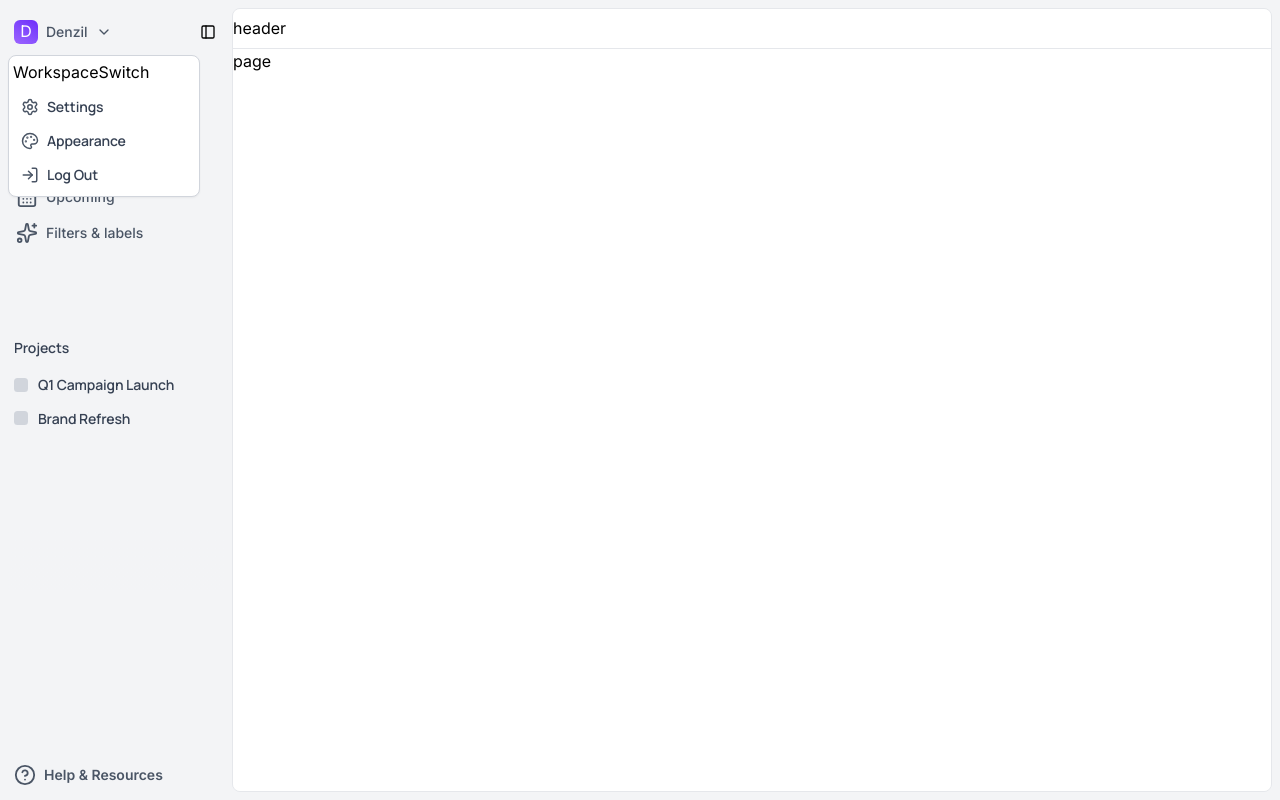
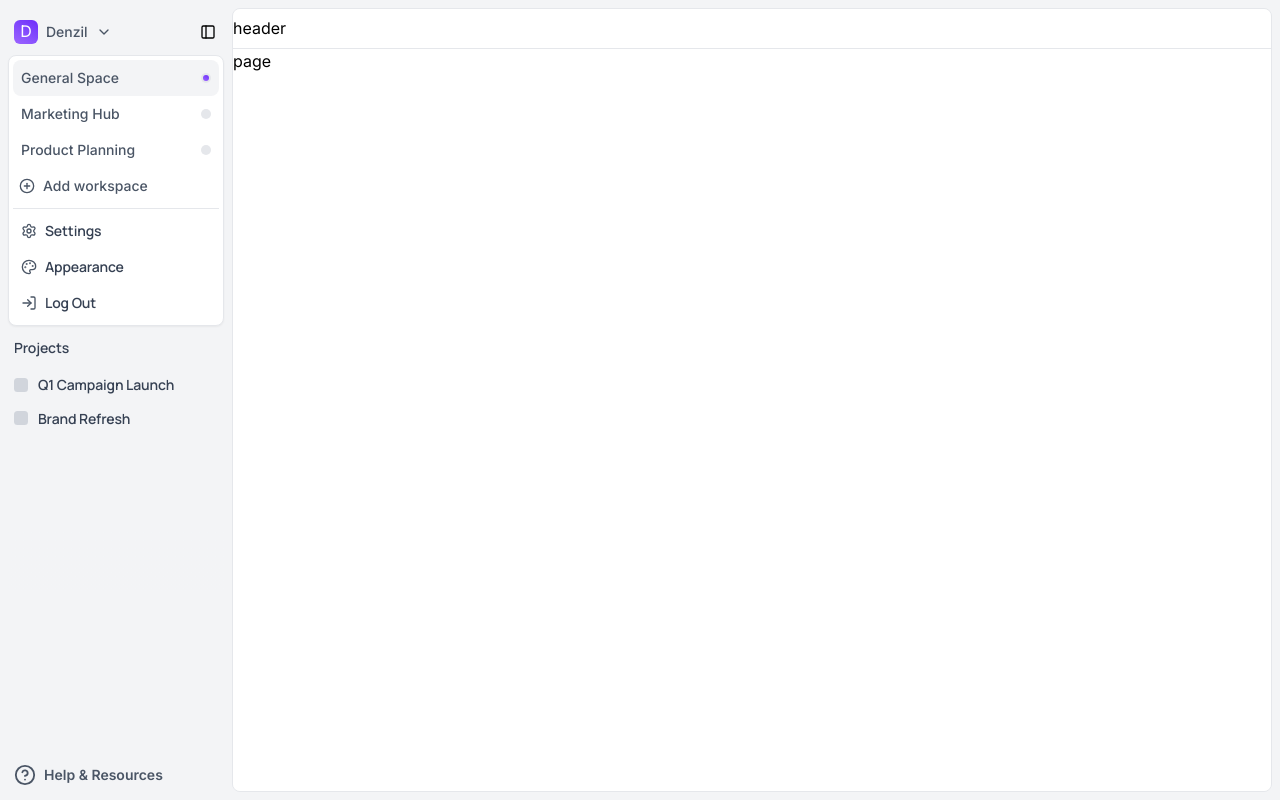
Before and after one commit to RodRe1ss/Enlist-Dashboard, a Next.js app: page / in a window 1280 px wide. Both pictures are taken after a click on the button "profile-button". Built offline with nearby package versions, Linux system fonts and the light colour scheme.

Commit message:
store: tasks, workspaces, projects add, hooks add, layout main component change, workspace switch: ui & logic add, sidebar logic change (accident branch)

```diff
--- a/src/app/layout.tsx
+++ b/src/app/layout.tsx
@@ -32,24 +32,8 @@ export default function RootLayout({
       <body
         className={`${manrope.variable} ${inter.variable} antialiased bg-gray-100! w-full flex h-screen relative overflow-hidden`}
       >
-        {/* Normal Sidebar*/}
-        <div className="hidden sm:block">
-          <Sidebar />
-        </div>
-
-        {/* Mobile Sidebar */}
-        <SidebarMobile />
-
         {/* Main  */}
-        <Main>
-          <div className=" min-h-0 h-full w-full bg-gray-100 p-2">
-            <div className="border border-gray-200 rounded-md overflow-hidden min-h-0 h-full w-full flex flex-col">
-              {/* Header */}
-              <Header />
-              {children}
-            </div>
-          </div>
-        </Main>
+        <Main>{children}</Main>
       </body>
     </html>
   );
--- a/src/components/layout/main/Main.tsx
+++ b/src/components/layout/main/Main.tsx
@@ -1,12 +1,16 @@
 "use client";
 
+import Loading from "@/components/shared/loading";
+import Header from "@/features/header/Header";
+import Sidebar from "@/features/sidebar/components/Sidebar";
+import SidebarMobile from "@/features/sidebar/components/SidebarMobile";
 import { useSidebarStore } from "@/features/sidebar/store/useSidebarStore";
+import useDataLoader from "@/hooks/useDataLoader";
+import useWindowWidth from "@/hooks/useWindowWidth";
 import { smoothTransition } from "@/lib/animations/transitions";
 
 // Motion
 import { motion } from "motion/react";
-import { useEffect, useState } from "react";
-
 import { useShallow } from "zustand/shallow";
 
 type Props = {
@@ -14,25 +18,33 @@ type Props = {
 };
 
 const Main = ({ children }: Props) => {
+  const { loading } = useDataLoader();
+
   const { isSidebarOpen } = useSidebarStore(
     useShallow((state) => ({
       isSidebarOpen: state.isSidebarOpen,
     })),
   );
+  const screenWidth = useWindowWidth();
 
-  const [screenWidth, setScreenWidth] = useState<number | null>(null);
-
-  useEffect(() => {
-    const handleResize = () => {
-      setScreenWidth(window.innerWidth);
-    };
-
-    window.addEventListener("resize", handleResize);
-
-    return () => window.removeEventListener("resize", handleResize);
-  }, []);
+  if (loading) {
+    return (
+      <div className="h-screen w-full flex justify-center items-center">
+        <Loading />
+      </div>
+    );
+  }
 
   return (
+    <>
+      {/* Normal Sidebar*/}
+      <div className="hidden sm:block">
+        <Sidebar />
+      </div>
+
+      {/* Mobile Sidebar */}
+      <SidebarMobile />
+
       <motion.main
         initial={{ marginLeft: 0 }}
         animate={{
@@ -42,8 +54,15 @@ const Main = ({ children }: Props) => {
         transition={smoothTransition}
         className="flex h-screen relative overflow-hidden flex-1 bg-gray-100"
       >
+        <div className=" min-h-0 h-full w-full bg-gray-100 p-2">
+          <div className="border border-gray-200 rounded-md overflow-hidden min-h-0 h-full w-full flex flex-col">
+            {/* Header */}
+            <Header />
             {children}
+          </div>
+        </div>
       </motion.main>
+    </>
   );
 };
 
--- /dev/null
+++ b/src/features/projects/store.ts
@@ -0,0 +1,14 @@
+import { Project } from "@/types";
+import { create } from "zustand";
+
+type ProjectStore = {
+  projects: Project[] | null;
+  setProjects: (projects: Project[]) => void;
+  resetProjects: () => void;
+};
+
+export const useProjectStore = create<ProjectStore>()((set) => ({
+  projects: [],
+  setProjects: (projects: Project[]) => set({ projects }),
+  resetProjects: () => set({ projects: [] }),
+}));
--- a/src/features/sidebar/components/ProfileButton.tsx
+++ b/src/features/sidebar/components/ProfileButton.tsx
@@ -6,6 +6,7 @@ import { ChevronDown, LogIn, Palette, Settings } from "lucide-react";
 import { AnimatePresence, motion } from "motion/react";
 import { useState } from "react";
 import WorkspaceSwitch from "./WorkspaceSwitch";
+import { Button } from "@/components/ui/button";
 
 type Props = {
   user: User;
@@ -43,6 +44,7 @@ const ProfileButton = ({ user }: Props) => {
       </button>
       <AnimatePresence>
         {isOpen ? (
+          <>
             <motion.div
               initial={{ y: -10, opacity: 0 }}
               animate={{
@@ -51,27 +53,36 @@ const ProfileButton = ({ user }: Props) => {
               }}
               exit={{ y: -10, opacity: 0 }}
               transition={smoothTransition}
-            className="w-48 absolute top-full left-0 rounded-md bg-white border border-gray-300 shadow-xs p-1"
+              className=" w-52 sm:w-54 absolute top-full left-0 rounded-md bg-white border border-gray-200 shadow-xs p-1 z-20"
             >
               <WorkspaceSwitch />
 
-            <div className="flex flex-col pt-1">
+              <div className="w-full h-px bg-gray-200 my-1"></div>
+
+              <div className="flex flex-col ">
                 {profileData.map((item, i) => {
                   const Icon = item.icon;
                   return (
-                  <button
+                    <Button
                       key={i}
-                    className="flex justify-start items-center gap-2 p-2  hover:bg-gray-100 cursor-pointer w-full text-gray-600!"
+                      variant={"ghost"}
+                      className="justify-start gap-2 px-2!  hover:bg-gray-100 w-full text-gray-600!"
                     >
                       <Icon size={18} />
                       <h4 className="capitalize font-semibold text-sm">
                         {item.title}
                       </h4>
-                  </button>
+                    </Button>
                   );
                 })}
               </div>
             </motion.div>
+            <button
+              title="profile-overlay"
+              className="h-screen w-full bg-transparent fixed top-0 left-0 z-10"
+              onClick={() => setIsOpen(false)}
+            ></button>
+          </>
         ) : null}
       </AnimatePresence>
     </div>
--- a/src/features/sidebar/components/Sidebar.tsx
+++ b/src/features/sidebar/components/Sidebar.tsx
@@ -7,6 +7,9 @@ import SidebarClient from "./SidebarClient";
 import { useEffect, useState } from "react";
 import { Project, User, Workspace } from "@/types";
 import SidebarSkeleton from "./SidebarSkeleton";
+import { useUserStore } from "@/features/user/store";
+import { useWorkspaceStore } from "@/features/workspaces/store";
+import { useProjectStore } from "@/features/projects/store";
 
 type Data = {
   user: User;
@@ -15,33 +18,13 @@ type Data = {
 };
 
 const Sidebar = () => {
-  const [data, setData] = useState<Data | null>(null);
+  const data: Data = {
+    user: useUserStore.getState().user as User,
+    workspaces: useWorkspaceStore.getState().workspaces as Workspace[],
+    projects: useProjectStore.getState().projects as Project[],
+  };
 
-  useEffect(() => {
-    const getData = async () => {
-      try {
-        const user = await getUser();
-        const workspaces = user ? await getWorkspaces(user?.id) : [];
-        const projects = workspaces ? await getProjects(workspaces[0].id) : [];
-
-        setTimeout(
-          () =>
-            setData({
-              user,
-              workspaces,
-              projects,
-            }),
-          2000,
-        );
-      } catch (error) {
-        console.log(error);
-      }
-    };
-
-    getData();
-  }, []);
-
-  if (!data) return <SidebarSkeleton />;
+  if (!data.user) return <SidebarSkeleton />;
 
   return <SidebarClient data={data} />;
 };
--- a/src/features/sidebar/components/WorkspaceSwitch.tsx
+++ b/src/features/sidebar/components/WorkspaceSwitch.tsx
@@ -1,11 +1,86 @@
 "use client";
 
-import React, { useState } from "react";
+import { Button } from "@/components/ui/button";
+import { useWorkspaceStore } from "@/features/workspaces/store";
+import { cn } from "@/lib/utils";
+import { PlusCircle } from "lucide-react";
+import { useShallow } from "zustand/shallow";
 
 const WorkspaceSwitch = () => {
-  const [currentWorkspace, setCurrentWorkspace] = useState(null);
+  const { workspaces, currentWorkspace, setCurrentWorkspace } =
+    useWorkspaceStore(
+      useShallow((state) => ({
+        workspaces: state.workspaces,
+        currentWorkspace: state.currentWorkspace,
+        setCurrentWorkspace: state.setCurrentWorkspace,
+      })),
+    );
 
-  return <div>WorkspaceSwitch</div>;
+  return (
+    <div className="flex flex-col">
+      <Button
+        className={cn(
+          !currentWorkspace && "bg-gray-100",
+          "justify-between px-2 hover:bg-gray-100",
+        )}
+        variant={"ghost"}
+        onClick={() => setCurrentWorkspace(null)}
+      >
+        <span className="capitalize text-gray-600! text-sm!">
+          General space
+        </span>
+
+        <div
+          className={
+            "size-2.5 rounded-full bg-gray-200 flex items-center justify-center"
+          }
+        >
+          <div
+            className={cn(
+              !currentWorkspace ? "opacity-100" : "opacity-0",
+              "size-1.5 primary-mix transition-all duration-300 rounded-full",
+            )}
+          ></div>
+        </div>
+      </Button>
+      {workspaces.length &&
+        workspaces.map((workspace) => (
+          <Button
+            className={"justify-between px-2 hover:bg-gray-100"}
+            variant={"ghost"}
+            key={workspace.id}
+            onClick={() => setCurrentWorkspace(workspace.id)}
+          >
+            <span className="capitalize text-gray-600! text-sm">
+              {workspace.name.split("_").join(" ")}
+            </span>
+
+            <div className="size-2.5  rounded-full bg-gray-200 flex items-center justify-center">
+              <div
+                className={cn(
+                  currentWorkspace === workspace.id
+                    ? "opacity-100"
+                    : "opacity-0",
+                  "size-1.5 primary-mix transition-all duration-300 rounded-full",
+                )}
+              ></div>
+            </div>
+          </Button>
+        ))}
+      {workspaces.length > 2 ? (
+        <div className="p-2 bg-gray-100 rounded-md">Workspace limit</div>
+      ) : (
+        <Button
+          className="gap-2 px-1.5! hover:bg-gray-100 text-gray-600! justify-start"
+          variant={"ghost"}
+        >
+          <PlusCircle />
+
+          <span>Add workspace</span>
+        </Button>
+      )}
+    </div>
+  );
 };
 
 export default WorkspaceSwitch;
--- a/src/features/workspaces/store.ts
+++ b/src/features/workspaces/store.ts
@@ -2,21 +2,20 @@ import { Workspace } from "@/types";
 import { create } from "zustand";
 
 type WorkspaceStore = {
-  workspaces: Workspace[] | null;
-  currentWorkspace: Workspace | null;
-  setCurrentWorkspace: (id: string) => void;
+  workspaces: Workspace[] | [];
+  currentWorkspace: string | null;
+  setCurrentWorkspace: (id: string | null) => void;
+  setWorkspaces: (workspaces: Workspace[] | []) => void;
 };
 
-export const useWorkspaceStore = create<WorkspaceStore>()((set, get) => ({
-  workspaces: null,
+export const useWorkspaceStore = create<WorkspaceStore>()((set) => ({
+  workspaces: [],
   currentWorkspace: null,
-  setCurrentWorkspace: (id: string) =>
-    set((state) => ({
-      currentWorkspace: (state.workspaces as Workspace[]).filter(
-        (item) => item.id === id,
-      )[0],
-    })),
-  setWorkspaces: (workspaces: Workspace[]) =>
+  setCurrentWorkspace: (id: string | null) =>
+    set({
+      currentWorkspace: id,
+    }),
+  setWorkspaces: (workspaces: Workspace[] | []) =>
     set({
       workspaces,
     }),
--- /dev/null
+++ b/src/hooks/useDataLoader.ts
@@ -0,0 +1,59 @@
+import { getProjects } from "@/features/projects/actions";
+import { useProjectStore } from "@/features/projects/store";
+import { getUser } from "@/features/user/actions";
+import { useUserStore } from "@/features/user/store";
+import { getWorkspaces } from "@/features/workspaces/actions";
+import { useWorkspaceStore } from "@/features/workspaces/store";
+import { useEffect, useState } from "react";
+
+const useDataLoader = () => {
+  const [loading, setLoading] = useState(true);
+
+  useEffect(() => {
+    const handleData = async () => {
+      try {
+        const user = await getUser();
+
+        useUserStore.getState().setUser(user);
+
+        if (!user) {
+          useWorkspaceStore.getState().setWorkspaces([]);
+          useProjectStore.getState().setProjects([]);
+
+          return;
+        }
+
+        const workspaces = await getWorkspaces(user.id);
+
+        useWorkspaceStore.getState().setWorkspaces(workspaces);
+
+        if (!workspaces.length) {
+          useProjectStore.getState().setProjects([]);
+
+          return;
+        }
+
+        const projects = await getProjects(workspaces[0].id);
+
+        useProjectStore.getState().setProjects(projects);
+
+        await new Promise((r) => setTimeout(r, 2000));
+      } catch (error) {
+        console.log(error);
+
+        // optional: reset everything on hard failure
+        useUserStore.getState().resetUser();
+        useWorkspaceStore.getState().setWorkspaces([]);
+        useProjectStore.getState().setProjects([]);
+      } finally {
+        setLoading(false);
+      }
+    };
+
+    handleData();
+  }, []);
+
+  return { loading };
+};
+
+export default useDataLoader;
--- /dev/null
+++ b/src/hooks/useWindowWidth.ts
@@ -0,0 +1,21 @@
+"use client";
+
+import { useEffect, useState } from "react";
+
+const useWindowWidth = () => {
+  const [width, setWidth] = useState<number | null>(null);
+
+  useEffect(() => {
+    const handleResize = () => {
+      setWidth(window.innerWidth);
+    };
+
+    window.addEventListener("resize", handleResize);
+
+    return () => window.removeEventListener("resize", handleResize);
+  }, []);
+
+  return width;
+};
+
+export default useWindowWidth;
```
Also changed, not shown: src/features/tasks/store.ts (+14 -0 lines). Lines whose indentation alone changed are shown as unchanged.
